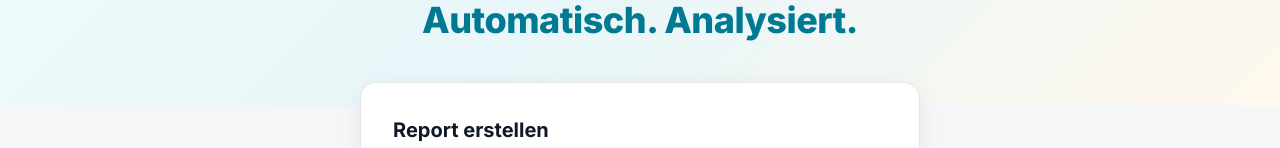
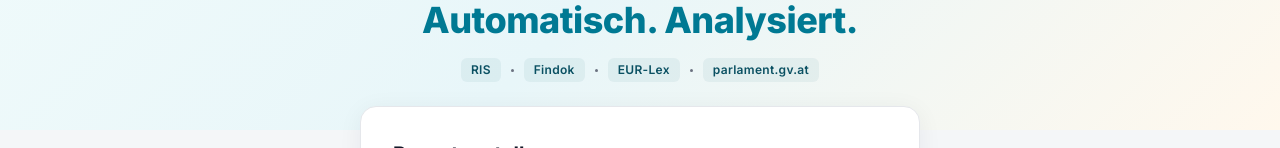
Before and after one commit to philippos121/Mainu, a Vue app in the folder frontend/: page / in a window 1280 px wide. Shown: the part 282-430 px from the top of the page. Built offline with nearby package versions, Linux system fonts and the light colour scheme; no server answers.

Commit message:
Add data source badges under hero headline
Shows RIS · Findok · EUR-Lex · parlament.gv.at as styled badges
below the "Rechtsänderungen. Automatisch. Analysiert." headline.

https://claude.ai/code/session_01QbWymhS7FxnVizQs4HdnHE

```diff
--- a/frontend/src/views/TrackerView.vue
+++ b/frontend/src/views/TrackerView.vue
@@ -26,6 +26,15 @@
         </div>
       </div>
       <h1 class="hero-h1">Rechtsänderungen.<br/><span class="hero-accent">Automatisch. Analysiert.</span></h1>
+      <div class="hero-sources">
+        <span class="hs">RIS</span>
+        <span class="hs-dot"></span>
+        <span class="hs">Findok</span>
+        <span class="hs-dot"></span>
+        <span class="hs">EUR-Lex</span>
+        <span class="hs-dot"></span>
+        <span class="hs">parlament.gv.at</span>
+      </div>
     </div>
   </section>
 
@@ -206,6 +215,19 @@ async function downloadReport() {
   display: flex; align-items: center; gap: 6px;
   font-size: 13px; font-weight: 500; color: #0a2e36;
 }
+.hero-sources {
+  display: flex; align-items: center; justify-content: center; gap: 10px;
+  margin-top: 4px; flex-wrap: wrap;
+}
+.hs {
+  font-size: 12px; font-weight: 600; color: var(--navy);
+  padding: 3px 10px; border-radius: 6px;
+  background: rgba(10,80,98,0.06); letter-spacing: 0.3px;
+}
+.hs-dot {
+  width: 3px; height: 3px; border-radius: 50%;
+  background: var(--muted); flex-shrink: 0;
+}
 
 /* ── Form ── */
 .form-section { padding: 0 24px; margin-top: -24px; position: relative; z-index: 1; }
```
